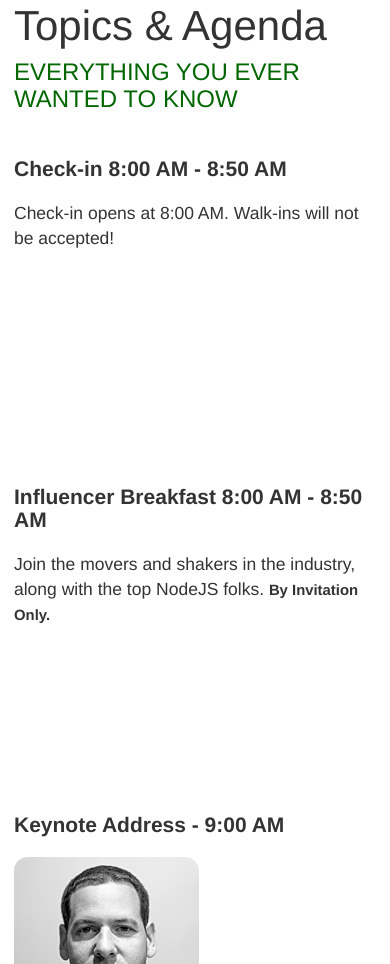
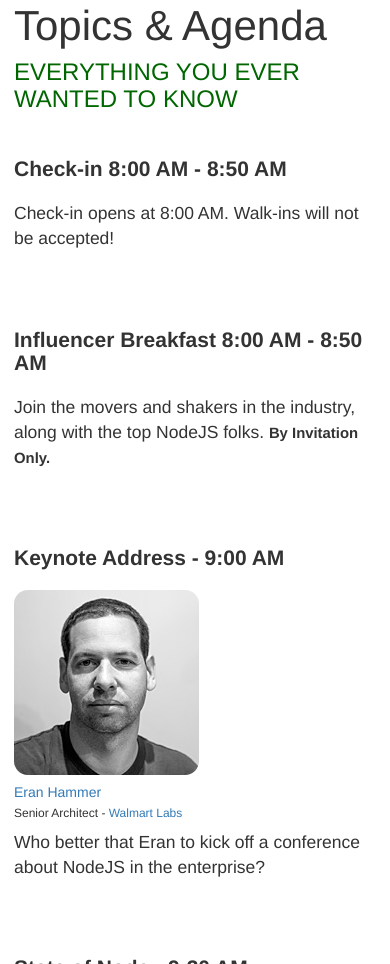
Before and after one commit to nodeday/paypal, a plain HTML site: page index.html in a window 390 px wide. Shown: the part 968-1932 px from the top of the page. Drawn offline with nearby package versions, Linux system fonts and the light colour scheme.

Commit message:
Fixed min-height in mobile view 2

```diff
--- a/css/app.css
+++ b/css/app.css
@@ -87,6 +87,7 @@ div.action a.btn {
     clear: both;
     list-style: none;
     height: auto;
+    min-height: inherit;
 }
 
 #topics li {
```
